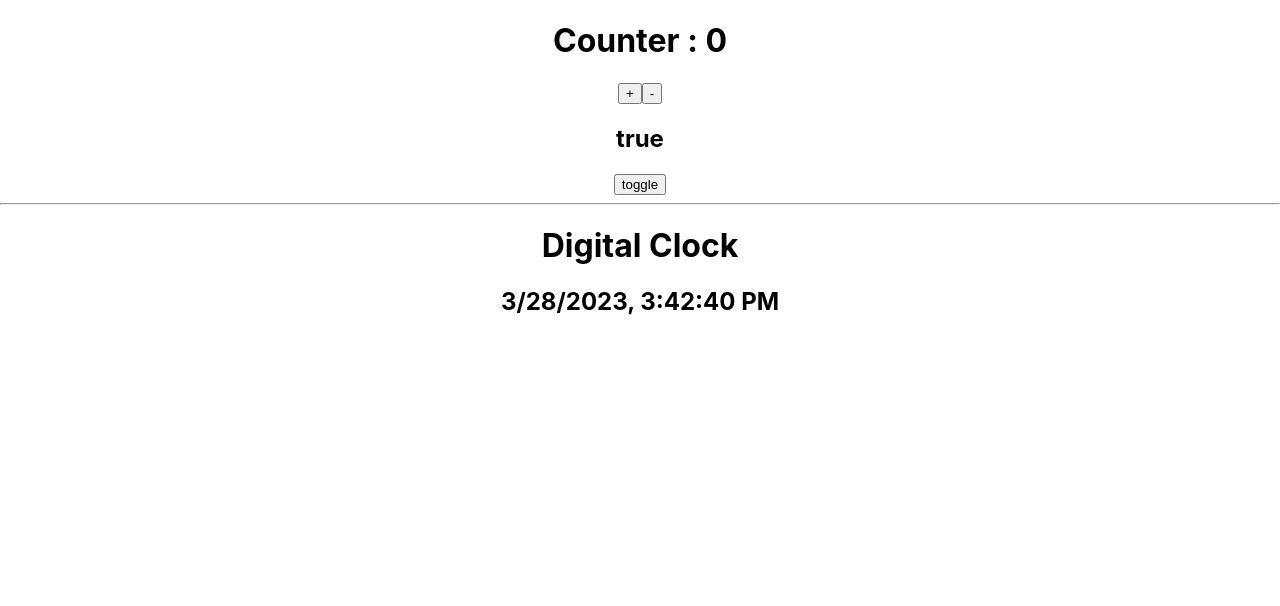
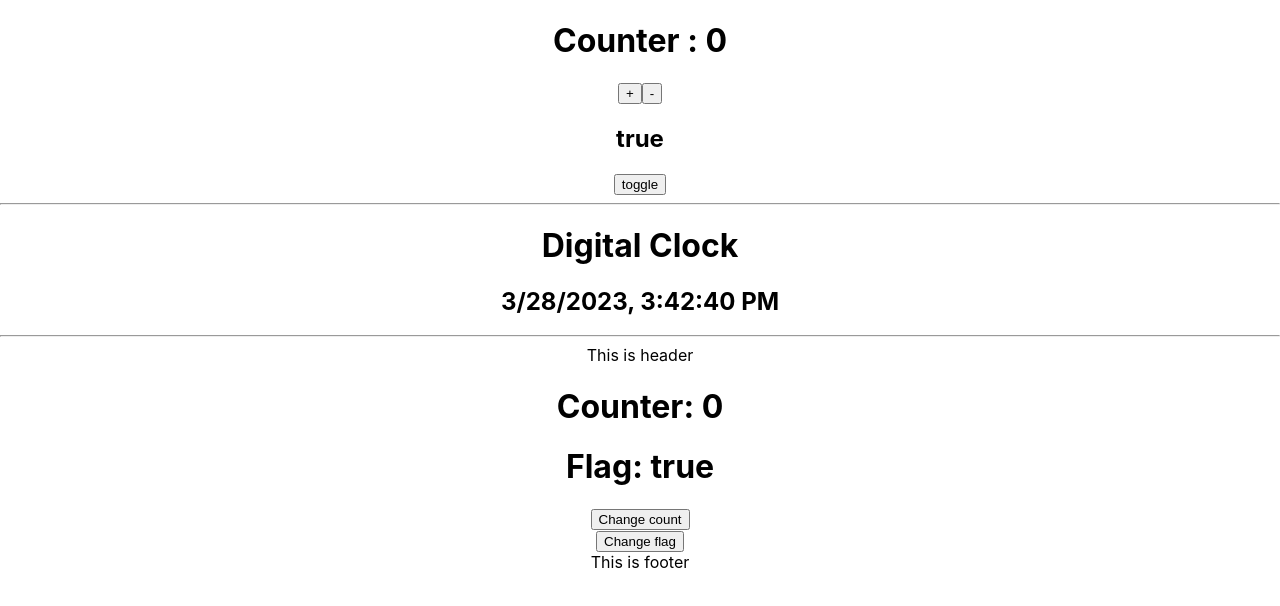
Before and after one commit to Binurim/react-hooks, a React (Create React App) app: page / in a window 1280 px wide. Shown: the top 606 px of the page. Built offline with nearby package versions, Linux system fonts and the light colour scheme.

Commit message:
Add memoHook files - React.memo() & useCallback() hook

```diff
--- a/src/App.js
+++ b/src/App.js
@@ -1,6 +1,7 @@
 import './App.css';
 import CounterHook from './components/CounterHook';
 import DigitalClock from './components/DigitalClock';
+import MemoContainer from './components/memoHook/MemoContainer';
 
 function App() {
   return (
@@ -8,6 +9,8 @@ function App() {
       <CounterHook/>
       <hr/>
       <DigitalClock/>
+      <hr/>
+      <MemoContainer/>
     </div>
   );
 }
--- /dev/null
+++ b/src/components/memoHook/Button.js
@@ -0,0 +1,11 @@
+import React from "react";
+
+function Button(props) {
+  return (
+    <div>
+      <button onClick={props.click}>{props.caption}</button>
+    </div>
+  );
+}
+
+export default React.memo(Button);
--- /dev/null
+++ b/src/components/memoHook/DisplayCounter.js
@@ -0,0 +1,11 @@
+import React from "react";
+
+function DisplayCounter(props) {
+  return (
+    <div>
+      <h1>Counter: {props.counter}</h1>
+    </div>
+  );
+}
+
+export default React.memo(DisplayCounter);
--- /dev/null
+++ b/src/components/memoHook/DisplayFlag.js
@@ -0,0 +1,11 @@
+import React from "react";
+
+function DisplayFlag(props) {
+  return (
+    <div>
+      <h1>Flag: {props.flag.toString()}</h1>
+    </div>
+  );
+}
+
+export default React.memo(DisplayFlag);
--- /dev/null
+++ b/src/components/memoHook/Footer.js
@@ -0,0 +1,9 @@
+import React from "react";
+
+function Footer() {
+    return(
+        <div>This is footer</div>
+    )
+}
+
+export default React.memo(Footer);
--- /dev/null
+++ b/src/components/memoHook/Header.js
@@ -0,0 +1,12 @@
+import React from "react";
+
+function Header() {
+    return(
+        <div>This is header</div>
+    )
+}
+
+/**
+ * All the components are rendering unnecessarily is avoid by React.memo()
+ */
+export default React.memo(Header);
--- /dev/null
+++ b/src/components/memoHook/MemoContainer.js
@@ -0,0 +1,33 @@
+import { useCallback, useState } from "react";
+import Header from "./Header";
+import Footer from "./Footer";
+import DisplayCounter from "./DisplayCounter";
+import DisplayFlag from "./DisplayFlag";
+import Button from "./Button";
+export default function MemoContainer() {
+  const [count, setCounter] = useState(0);
+  const [flag, setFlag] = useState(true);
+
+  /**
+   * Same component getting rendered for other states as well
+   * To avoid that use useCallback
+   */
+  const changeCounter = useCallback(() => {
+    setCounter(count + 1);
+  }, [count]);
+
+  const changeFlag = useCallback(() => {
+    setFlag(!flag);
+  }, [flag]);
+
+  return (
+    <div>
+      <Header />
+      <DisplayCounter counter={count} />
+      <DisplayFlag flag={flag} />
+      <Button caption={"Change count"} click={changeCounter} />
+      <Button caption={"Change flag"} click={changeFlag} />
+      <Footer />
+    </div>
+  );
+}
```
